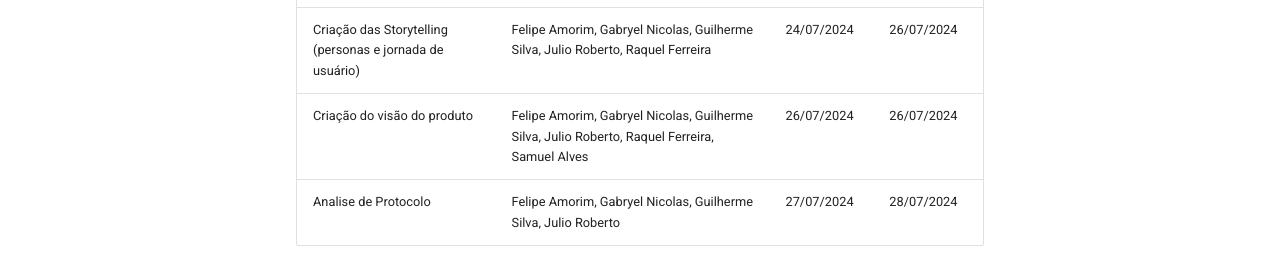
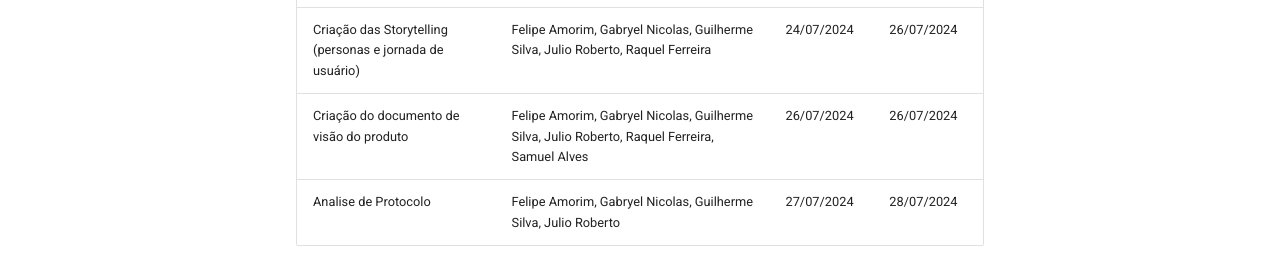
Before and after one commit to lipeaaraujo/Duolingo-2024.1, an MkDocs documentation site: the page built from docs/planejamento/cronograma.md, in a window 1280 px wide and 1189 px high. Shown: the part 735-1011 px from the top of the window. Built offline with MkDocs 1.6.1 and Material for MkDocs 9.7.7, drawn with Linux system fonts in a browser that asks for light colours; comment, search, counter and statistics services are not loaded.

Commit message:
(Pagina-Elicitacao) modificacao da pagina cronograma co-authored by: lipeaaraujo <felipearaujodff@gmail.com> Co-authored-by: Raquel Andrade <raquel-andrade@users.noreply.github.com> Co-authored-by: GuiDutra21 <GuiDutra21@users.noreply.github.com>

```diff
--- a/docs/planejamento/cronograma.md
+++ b/docs/planejamento/cronograma.md
@@ -11,7 +11,7 @@ Planejamento de tarefas
 |Criação do Brainstorming|Felipe Amorim, Gabryel Nicolas, Guilherme Silva, Julio Roberto, Raquel Ferreira, Samuel Alves|24/07/2024|24/07/2024|
 |Criação do RichPicture|Felipe Amorim, Guilherme Silva, Julio Roberto, Raquel Ferreira, Samuel Alves|24/07/2024|26/07/2024|
 |Criação das Storytelling (personas e jornada de usuário)|Felipe Amorim, Gabryel Nicolas, Guilherme Silva, Julio Roberto, Raquel Ferreira|24/07/2024|26/07/2024|
-|Criação do visão do produto|Felipe Amorim, Gabryel Nicolas, Guilherme Silva, Julio Roberto, Raquel Ferreira, Samuel Alves|26/07/2024|26/07/2024|
+|Criação do documento de visão do produto|Felipe Amorim, Gabryel Nicolas, Guilherme Silva, Julio Roberto, Raquel Ferreira, Samuel Alves|26/07/2024|26/07/2024|
 |Analise de Protocolo|Felipe Amorim, Gabryel Nicolas, Guilherme Silva, Julio Roberto|27/07/2024|28/07/2024|
 
 | Data | Versão | Descrição | Autor |
```
